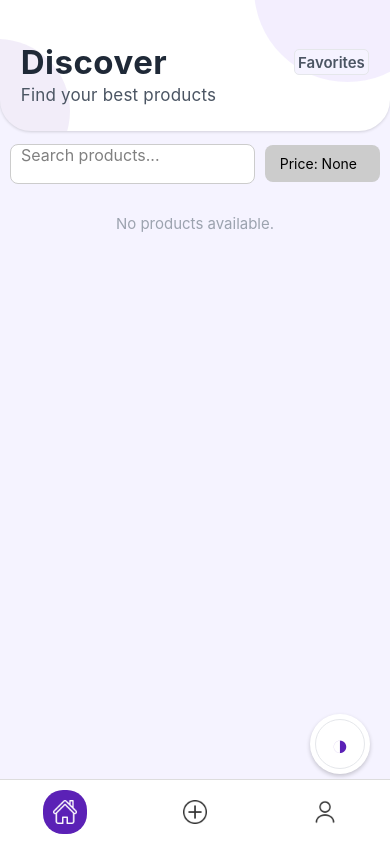
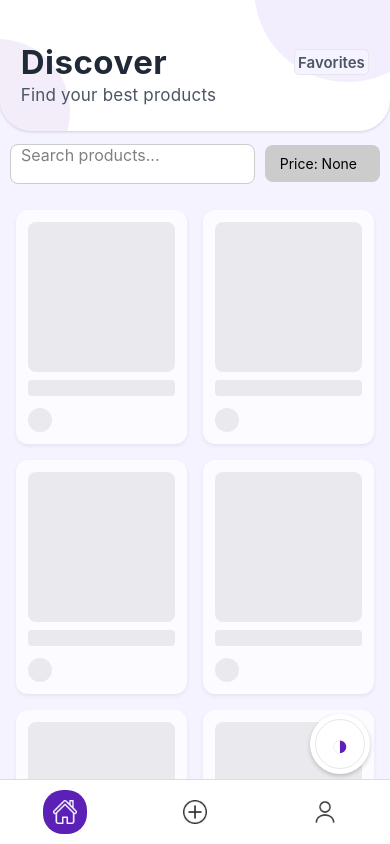
Before and after one commit to christellek1/ReactNative_Assignment, a React Native app: screen /Home in a window 390 px wide. Built offline with nearby package versions, Linux system fonts and the light colour scheme.

Commit message:
added skeleton loading

```diff
--- a/src/screens/HomeScreen.tsx
+++ b/src/screens/HomeScreen.tsx
@@ -8,6 +8,7 @@ import {
   TouchableOpacity,
   ActivityIndicator,
   TextInput,
+  Animated,
 } from 'react-native';
 import { createStyles } from '../../styles/HomeStyle';
 import { useTheme } from '../context/ThemeContext';
@@ -17,6 +18,114 @@ import { ThemeToggle } from '../components/atoms/HomeScreen/ThemeToggle';
 import axiosInstance from '../api/axiosInstance';
 import { useAuthStore } from '../store/authStore';
 import Navbar from '../components/molecules/Navbar';
+
+// Skeleton Card Component
+const SkeletonCard = ({ colors, theme }: { colors: any; theme: string }) => {
+  const [animatedValue] = useState(new Animated.Value(0));
+
+  useEffect(() => {
+    const startAnimation = () => {
+      Animated.sequence([
+        Animated.timing(animatedValue, {
+          toValue: 1,
+          duration: 1000,
+          useNativeDriver: true,
+        }),
+        Animated.timing(animatedValue, {
+          toValue: 0,
+          duration: 1000,
+          useNativeDriver: true,
+        }),
+      ]).start(() => startAnimation());
+    };
+    startAnimation();
+  }, [animatedValue]);
+
+  const opacity = animatedValue.interpolate({
+    inputRange: [0, 1],
+    outputRange: [0.3, 0.7],
+  });
+
+  const skeletonStyles = {
+    container: {
+      backgroundColor: colors.cardBackground || (theme === 'dark' ? '#2A2A2A' : '#FFFFFF'),
+      borderRadius: 12,
+      padding: 12,
+      margin: 8,
+      flex: 1,
+      maxWidth: '46%',
+      shadowColor: theme === 'dark' ? '#000' : '#000',
+      shadowOffset: { width: 0, height: 2 },
+      shadowOpacity: 0.1,
+      shadowRadius: 4,
+      elevation: 3,
+    },
+    imageContainer: {
+      height: 150,
+      backgroundColor: colors.skeletonBase || (theme === 'dark' ? '#333' : '#E5E5E5'),
+      borderRadius: 8,
+      marginBottom: 8,
+    },
+    textLine: {
+      height: 16,
+      backgroundColor: colors.skeletonBase || (theme === 'dark' ? '#333' : '#E5E5E5'),
+      borderRadius: 4,
+      marginBottom: 8,
+    },
+    shortTextLine: {
+      height: 14,
+      backgroundColor: colors.skeletonBase || (theme === 'dark' ? '#333' : '#E5E5E5'),
+      borderRadius: 4,
+      width: '70%',
+      marginBottom: 8,
+    },
+    priceContainer: {
+      flexDirection: 'row' as const,
+      justifyContent: 'space-between' as const,
+      alignItems: 'center' as const,
+      marginTop: 4,
+    },
+    priceLine: {
+      height: 18,
+      backgroundColor: colors.skeletonBase || (theme === 'dark' ? '#333' : '#E5E5E5'),
+      borderRadius: 4,
+      width: '40%',
+    },
+    favoriteButton: {
+      width: 24,
+      height: 24,
+      backgroundColor: colors.skeletonBase || (theme === 'dark' ? '#333' : '#E5E5E5'),
+      borderRadius: 12,
+    },
+  };
+
+  return (
+    <Animated.View style={[skeletonStyles.container, { opacity }]}>
+      <Animated.View style={skeletonStyles.imageContainer} />
+      <Animated.View style={skeletonStyles.textLine} />
+      <View style={skeletonStyles.priceContainer}>
+        <Animated.View style={skeletonStyles.favoriteButton} />
+      </View>
+    </Animated.View>
+  );
+};
+
+// Skeleton List Component
+const SkeletonList = ({ colors, theme }: { colors: any; theme: string }) => {
+  const skeletonData = Array.from({ length: 6 }, (_, index) => ({ id: index.toString() }));
+
+  return (
+    <FlatList
+      data={skeletonData}
+      renderItem={() => <SkeletonCard colors={colors} theme={theme} />}
+      keyExtractor={(item) => `skeleton-${item.id}`}
+      numColumns={2}
+      contentContainerStyle={{ padding: 8 }}
+      showsVerticalScrollIndicator={false}
+      scrollEnabled={false}
+    />
+  );
+};
 
 const WelcomeScreen = ({ navigation }: { navigation: any }) => {
   const { theme, colors, toggleTheme } = useTheme();
@@ -32,6 +141,7 @@ const WelcomeScreen = ({ navigation }: { navigation: any }) => {
   const [page, setPage] = useState(1);
   const [limit] = useState(10);
   const [loading, setLoading] = useState(false);
+  const [initialLoading, setInitialLoading] = useState(true);
   const [refreshing, setRefreshing] = useState(false);
   const [hasNextPage, setHasNextPage] = useState(true);
 
@@ -85,6 +195,7 @@ const WelcomeScreen = ({ navigation }: { navigation: any }) => {
       } finally {
         if (isRefresh) setRefreshing(false);
         else setLoading(false);
+        setInitialLoading(false);
       }
     },
     [accessToken, page, limit, searchTerm, sortOrder]
@@ -129,6 +240,58 @@ const WelcomeScreen = ({ navigation }: { navigation: any }) => {
   const displayedProducts = showFavoritesOnly
     ? products.filter((item) => favorites.includes(item._id))
     : products;
+
+  // Show skeleton loading during initial load
+  if (initialLoading) {
+    return (
+      <SafeAreaView style={styles.container}>
+        <StatusBar barStyle={theme === 'light' ? 'dark-content' : 'light-content'} />
+
+        <HomeHeader
+          colors={colors}
+          theme={theme}
+          showFavoritesOnly={showFavoritesOnly}
+          toggleFavoritesView={toggleFavoritesView}
+        />
+
+        <View style={styles.headerContainer}>
+          <View style={styles.searchWrapper}>
+            <TextInput
+              placeholder="Search products..."
+              placeholderTextColor="grey"
+              value={searchTerm}
+              onChangeText={onChangeSearch}
+              style={styles.searchInput}
+              returnKeyType="search"
+              clearButtonMode="while-editing"
+            />
+          </View>
+
+          <TouchableOpacity
+            activeOpacity={0.8}
+            style={[styles.sortButton, sortOrder !== '' && styles.sortButtonActive]}
+            onPress={cycleSortOrder}
+          >
+            <Text style={[styles.sortButtonText, sortOrder !== '' && styles.sortButtonTextActive]}>
+              Price: {sortOrder === '' ? 'None' : sortOrder === 'asc' ? 'Low to High' : 'High to Low'}
+            </Text>
+          </TouchableOpacity>
+        </View>
+
+        <SkeletonList colors={colors} theme={theme} />
+
+        <ThemeToggle theme={theme} toggleTheme={toggleTheme} colors={colors} />
+
+        <Navbar
+          activeTab={activeTab}
+          navigation={navigation}
+          colors={colors}
+          theme={theme}
+          setActiveTab={setActiveTab}
+        />
+      </SafeAreaView>
+    );
+  }
 
   return (
     <SafeAreaView style={styles.container}>
@@ -193,7 +356,7 @@ const WelcomeScreen = ({ navigation }: { navigation: any }) => {
         contentContainerStyle={styles.productGrid}
         showsVerticalScrollIndicator={false}
         ListEmptyComponent={
-          loading || refreshing ? (
+          refreshing ? (
             <ActivityIndicator size="large" color={colors.primary} style={{ marginTop: 20 }} />
           ) : (
             <View style={styles.emptyStateContainer}>
@@ -204,6 +367,11 @@ const WelcomeScreen = ({ navigation }: { navigation: any }) => {
               </Text>
             </View>
           )
+        }
+        ListFooterComponent={
+          loading && products.length > 0 && !initialLoading ? (
+            <ActivityIndicator size="small" color={colors.primary} style={{ margin: 20 }} />
+          ) : null
         }
         onEndReached={handleLoadMore}
         onEndReachedThreshold={0.5}
```
